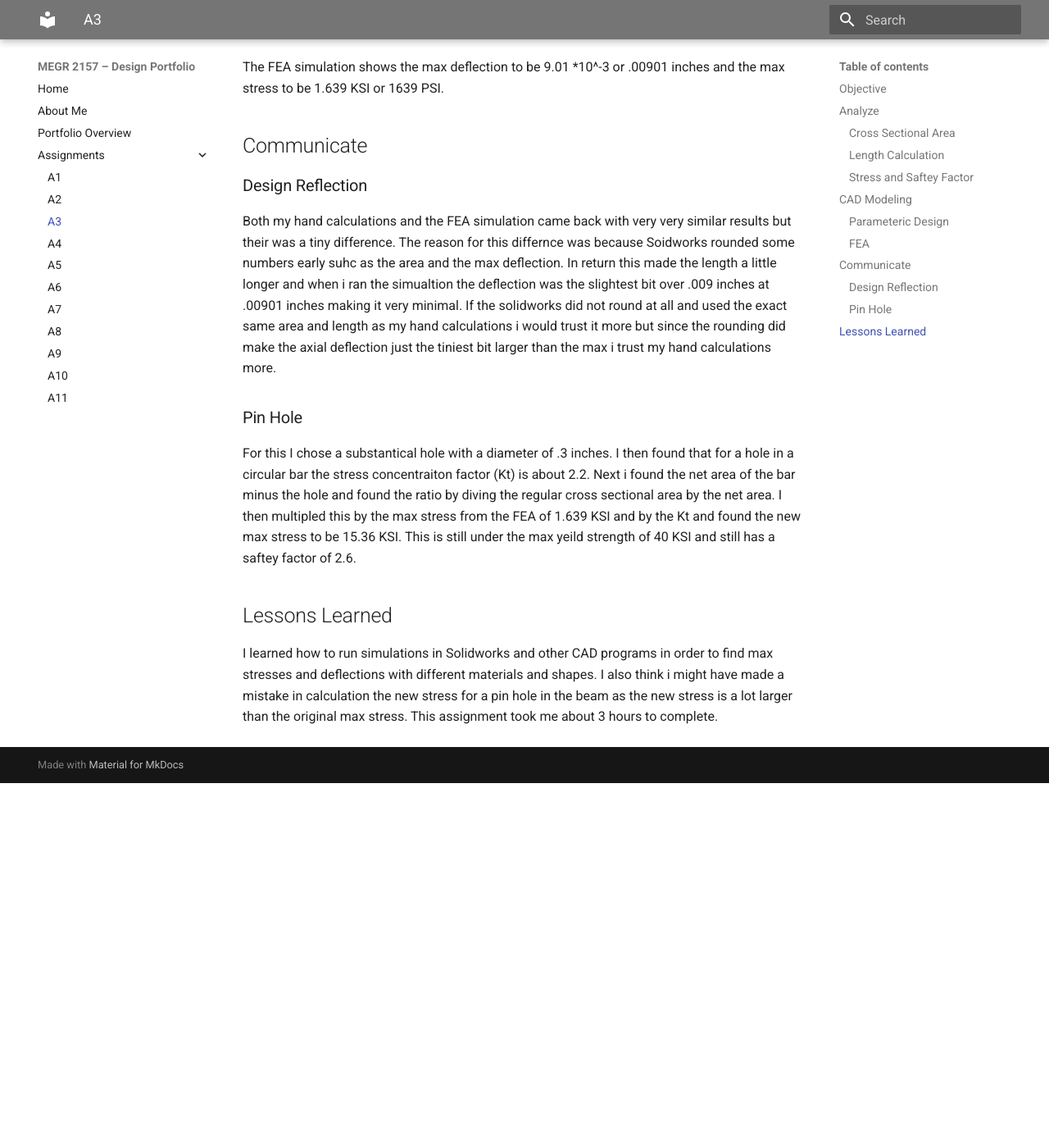
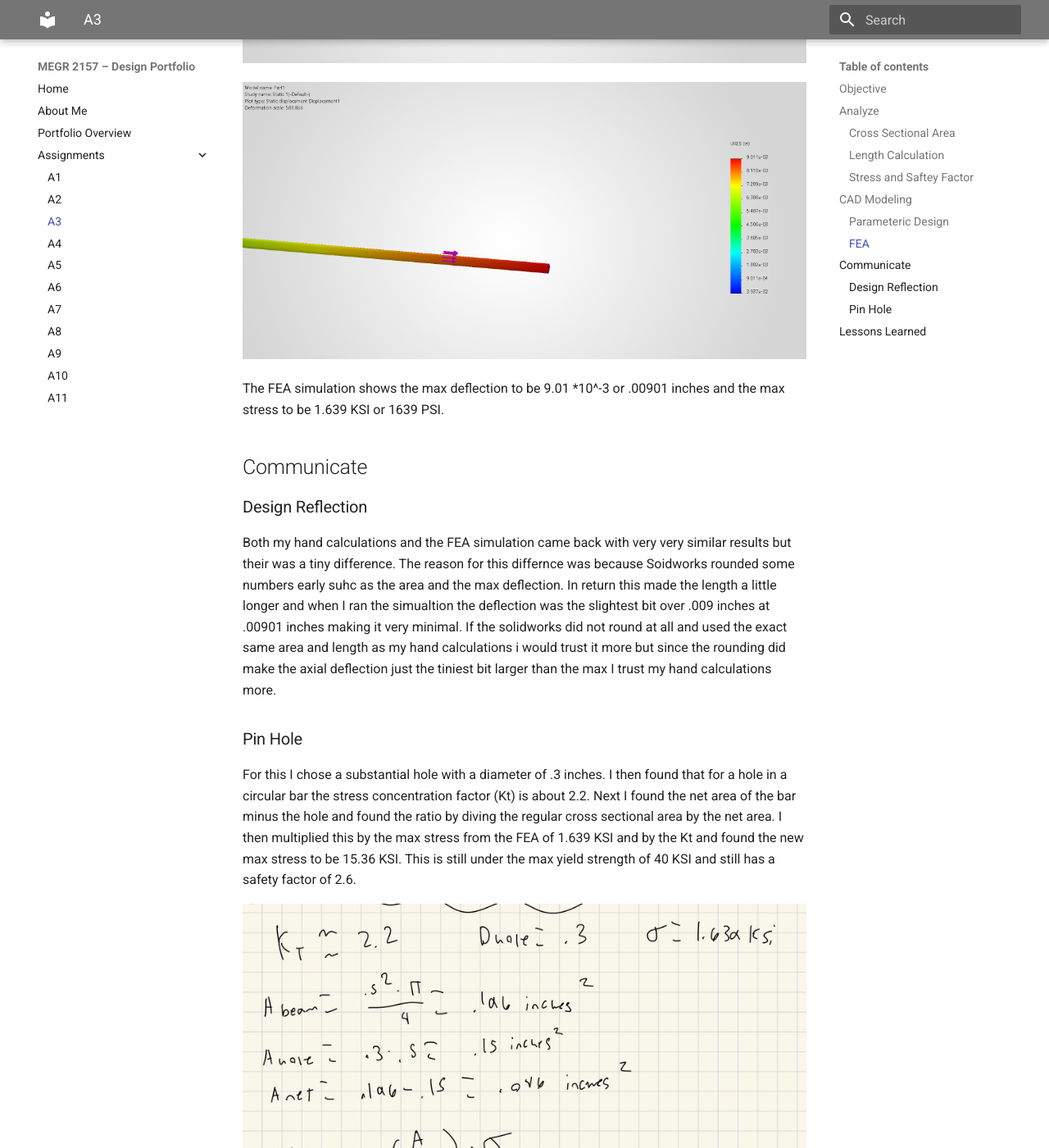
Before and after one commit to jadelma5/megr2156-portfolio, an MkDocs documentation site: the page built from docs/assignments/A03/index.md, in a window 1280 px wide and 1400 px high, scrolled down 5215 px. Shown: the whole window at 82% size. Built offline with MkDocs 1.6.1 and Material for MkDocs 9.7.7, drawn with Linux system fonts in a browser that asks for light colours; before the commit the page ends 6170 px from its top, so only the background shows below that.

Commit message:
Fix typos and enhance clarity in index.md
Corrected spelling and grammatical errors throughout the document. Improved clarity in explanations of stress calculations and design reflections.

```diff
--- a/docs/assignments/A03/index.md
+++ b/docs/assignments/A03/index.md
@@ -57,11 +59,13 @@ The FEA simulation shows the max deflection to be 9.01 *10^-3 or .00901 inches a
 
 ### Design Reflection
 
-Both my hand calculations and the FEA simulation came back with very very similar results but their was a tiny difference. The reason for this differnce was because Soidworks rounded some numbers early suhc as the area and the max deflection. In return this made the length a little longer and when i ran the simualtion the deflection was the slightest bit over .009 inches at .00901 inches making it very minimal. If the solidworks did not round at all and used the exact same area and length as my hand calculations i would trust it more but since the rounding did make the axial deflection just the tiniest bit larger than the max i trust my hand calculations more.
+Both my hand calculations and the FEA simulation came back with very very similar results but their was a tiny difference. The reason for this differnce was because Soidworks rounded some numbers early suhc as the area and the max deflection. In return this made the length a little longer and when I ran the simualtion the deflection was the slightest bit over .009 inches at .00901 inches making it very minimal. If the solidworks did not round at all and used the exact same area and length as my hand calculations i would trust it more but since the rounding did make the axial deflection just the tiniest bit larger than the max I trust my hand calculations more.
 
 ### Pin Hole
 
-For this I chose a substantical hole with a diameter of .3 inches. I then found that for a hole in a circular bar the stress concentraiton factor (Kt) is about 2.2. Next i found the net area of the bar minus the hole and found the ratio by diving the regular cross sectional area by the net area. I then multipled this by the max stress from the FEA of 1.639 KSI and by the Kt and found the new max stress to be 15.36 KSI. This is still under the max yeild strength of 40 KSI and still has a saftey factor of 2.6.
+For this I chose a substantial hole with a diameter of .3 inches. I then found that for a hole in a circular bar the stress concentration factor (Kt) is about 2.2. Next I found the net area of the bar minus the hole and found the ratio by diving the regular cross sectional area by the net area. I then multiplied this by the max stress from the FEA of 1.639 KSI and by the Kt and found the new max stress to be 15.36 KSI. This is still under the max yield strength of 40 KSI and still has a safety factor of 2.6.
+
+![pin](pincalc.jpg)
 
 ## Lessons Learned
 
```
Also changed, not shown: other parts of docs/assignments/A03/index.md (+2 -0 lines).
